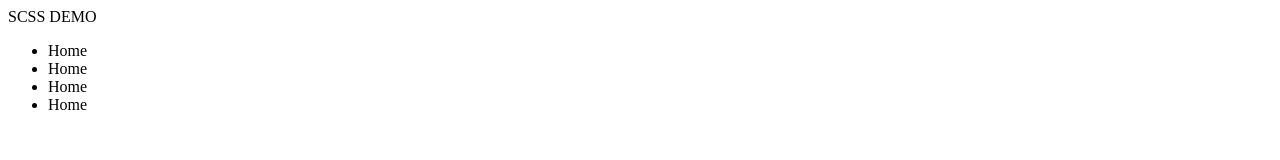
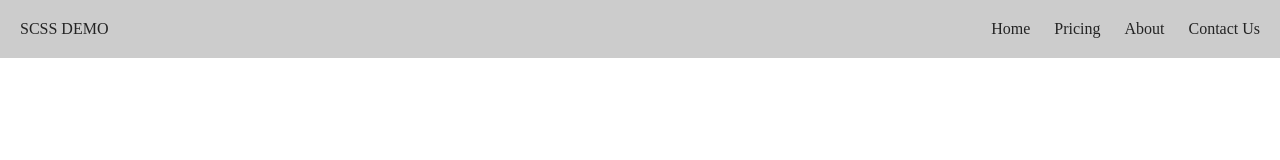
Before and after one commit to dMcCaffree/scss-pluralsight-audition, a plain HTML site: page index.html in a window 1280 px wide. Drawn offline with Linux system fonts and the light colour scheme.

Commit message:
Added basic CSS for the nav.

```diff
--- /dev/null
+++ b/dist/css/styles.css
@@ -0,0 +1,37 @@
+html {
+	font-size: 10px; //Sets rem size
+	margin: 0;
+}
+
+body {
+	font-size: 1.6rem;
+	height: 100%;
+	margin: 0;
+	width: 100%;
+}
+
+nav {
+	background-color: #ccc;
+	color: #232323;
+	text-align: right;
+}
+
+.menu-items {
+	list-style: none;
+	margin: 1rem;
+}
+
+.menu-items li {
+	display: inline-block;
+	margin: 1rem;
+}
+
+.menu-items-container {
+	display: inline-block;
+	text-align: left;
+}
+
+.logo {
+	float: left;
+	margin: 2rem;
+}
--- a/index.html
+++ b/index.html
@@ -5,19 +5,25 @@
 	<title>SCSS Demo - It's Just Better</title>
 	<meta name="description" content="This is just a quick demo for Pluralsight to evaluate me at the start. I will redo this demo as many times as it takes... Bring it on.">
 	<meta name="author" content="Dustin McCaffree">
+
+	<link type="text/css" rel="stylesheet" href="dist/css/styles.css">
 </head>
 
 <body>
 	<nav>
 		<span class="logo">SCSS DEMO</span>
-		<div class="menu-items">
-			<ul>
+		<div class="menu-items-container">
+			<ul class="menu-items">
 				<li><a>Home</a></li>
-				<li><a>Home</a></li>
-				<li><a>Home</a></li>
-				<li><a>Home</a></li>
+				<li><a>Pricing</a></li>
+				<li><a>About</a></li>
+				<li><a>Contact Us</a></li>
 			</ul>
 		</div>
 	</nav>
+
+	<div class="container">
+
+	</div>
 </body>
 </html>
```
